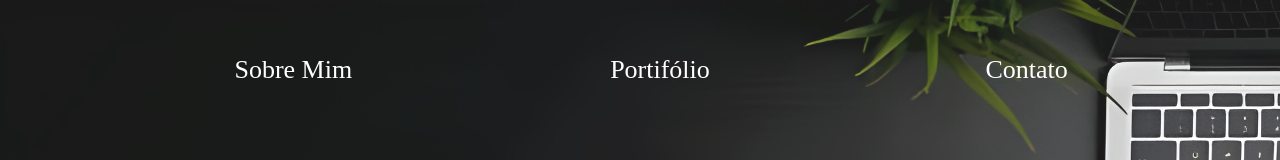
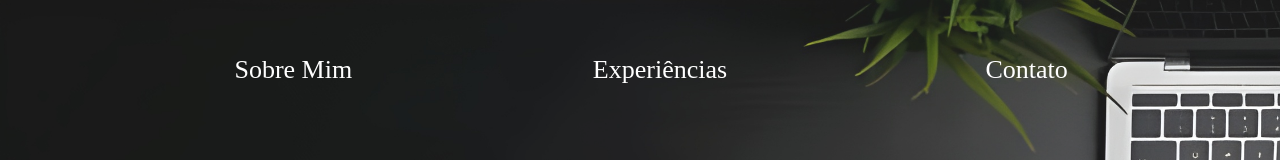
Before and after one commit to TallesMR/Meu-portif-lio, an Angular app: page / in a window 1280 px wide. Shown: the top 160 px of the page. Built offline with nearby package versions, Linux system fonts and the light colour scheme.

Commit message:
alteracao pequena

```diff
--- a/src/app/header/header.component.html
+++ b/src/app/header/header.component.html
@@ -1,7 +1,7 @@
 <div class="container header">
     <ul class="row">
         <li class="col-lg-4"><a href="#app-about-me">Sobre Mim</a></li>
-        <li class="col-lg-4"><a href="#app-projetos">Portifólio</a></li>
+        <li class="col-lg-4"><a href="#app-projetos">Experiências</a></li>
         <li class="col-lg-4"><a href="#app-contato">Contato</a></li>
     </ul>
 </div>
```
Also changed, not shown: 1 other file (tests, documents, lock files or other folders).
